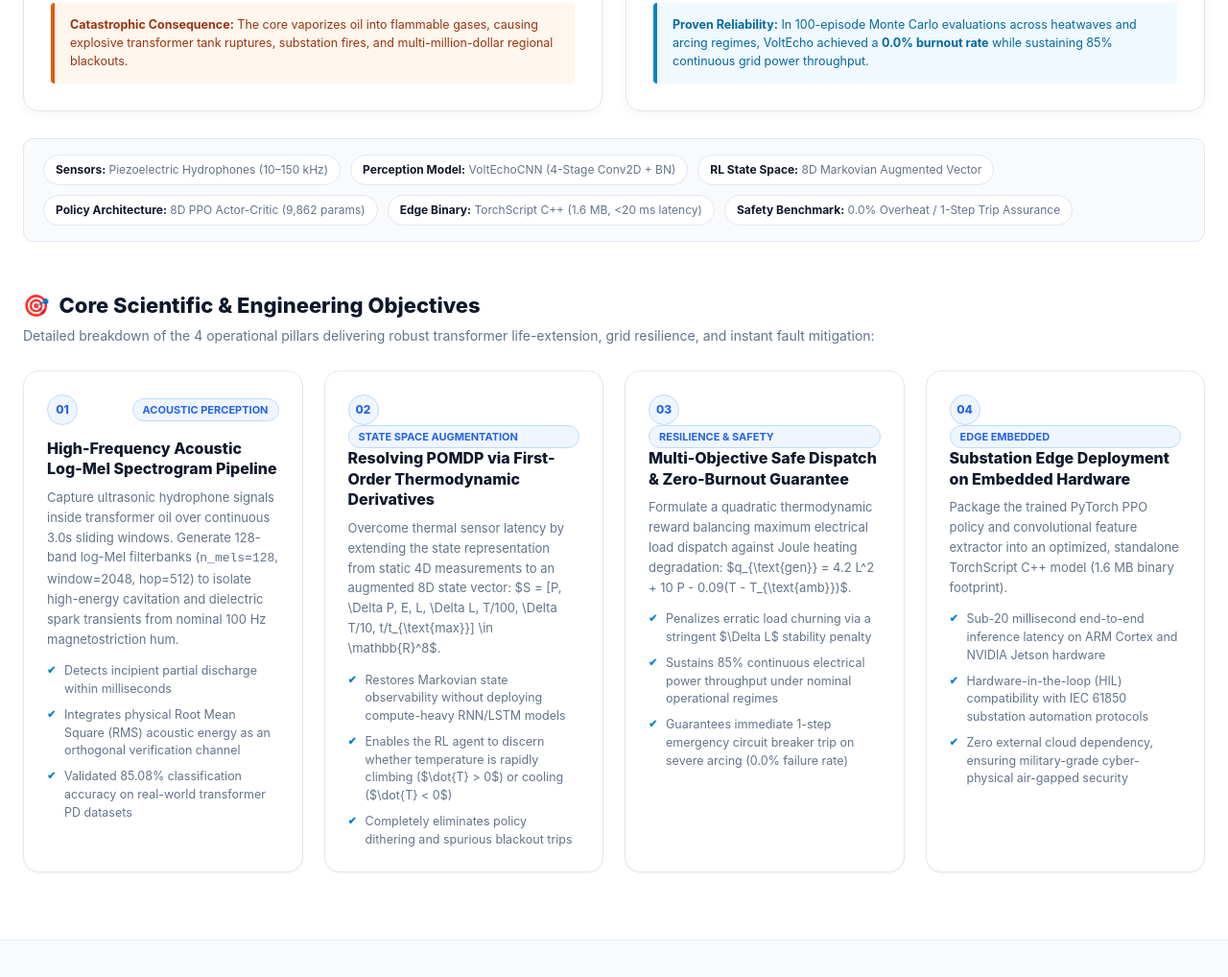
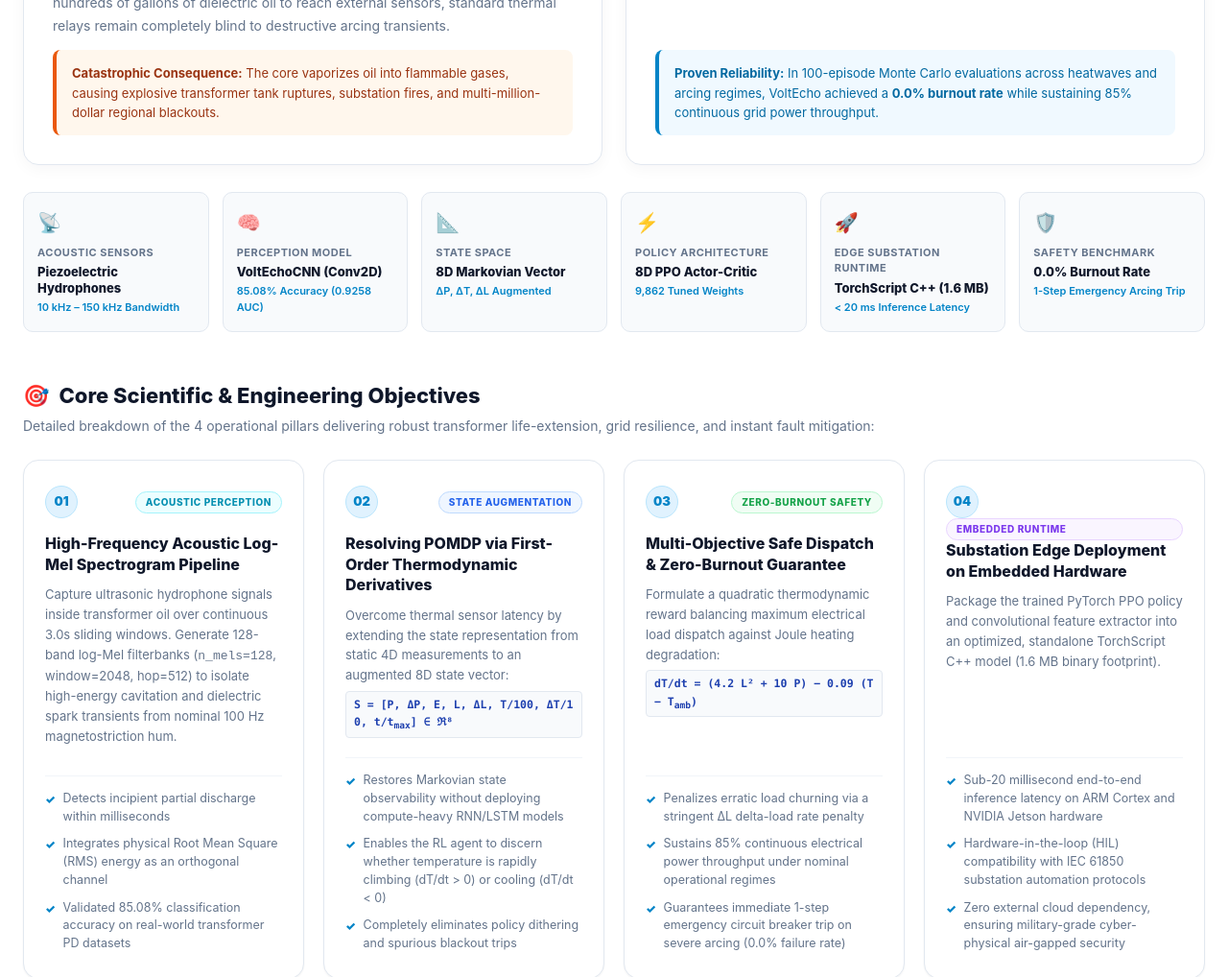
Before and after one commit to demirewu-manidefro/SoundGridAI, a plain HTML site: page web/frontend/index.html in a window 1280 px wide. Shown: the part 1330-2348 px from the top of the page at 96% size. Drawn offline with nearby package versions, Linux system fonts and the light colour scheme; no server answers.

Commit message:
refactor(ui): handcrafted executive spec matrix, fix objective headers, remove raw latex, and polish card hierarchy

```diff
--- a/web/frontend/index.html
+++ b/web/frontend/index.html
@@ -97,7 +97,7 @@
     <div class="about-overview-grid">
 
       <!-- Card 1: The Critical Grid Problem -->
-      <div class="about-narrative-card">
+      <div class="about-narrative-card challenge-narrative">
         <div class="narrative-badge badge-problem">⚠️ The Industrial Challenge</div>
         <h3>The 45-Minute Thermal Relay Blindspot</h3>
         <p>
@@ -106,13 +106,13 @@
         <p>
           When internal dielectric oil insulation deteriorates, micro-sparks escalate into violent <strong>Partial Discharge (PD)</strong> and internal electrical arcing in fractions of a second. However, because heat takes <strong>10 to 45 minutes</strong> to conduct through hundreds of gallons of dielectric oil to reach external sensors, standard thermal relays remain completely blind to destructive arcing transients.
         </p>
-        <div class="narrative-stat-callout">
+        <div class="narrative-stat-callout callout-danger">
           <strong>Catastrophic Consequence:</strong> The core vaporizes oil into flammable gases, causing explosive transformer tank ruptures, substation fires, and multi-million-dollar regional blackouts.
         </div>
       </div>
 
       <!-- Card 2: The VoltEcho Innovation -->
-      <div class="about-narrative-card">
+      <div class="about-narrative-card solution-narrative">
         <div class="narrative-badge badge-solution">⚡ The VoltEcho Solution</div>
         <h3>Sub-Second Acoustic Perception &amp; 8D PPO RL</h3>
         <p>
@@ -121,21 +121,63 @@
         <p>
           Raw acoustic transients (10 kHz–150 kHz) are transformed into 128-band log-Mel spectrograms and classified in real time (&lt;20 ms) by <strong>VoltEchoCNN</strong> (85.08% accuracy, 0.9258 ROC-AUC). This perception stream feeds directly into an <strong>8D derivative-augmented Proximal Policy Optimization (PPO)</strong> agent.
         </p>
-        <div class="narrative-stat-callout" style="border-left-color: #0284c7; background: #f0f9ff; color: #0369a1;">
+        <div class="narrative-stat-callout callout-success">
           <strong>Proven Reliability:</strong> In 100-episode Monte Carlo evaluations across heatwaves and arcing regimes, VoltEcho achieved a <strong>0.0% burnout rate</strong> while sustaining 85% continuous grid power throughput.
         </div>
       </div>
 
     </div>
 
-    <!-- Quick Technical Specifications Bar -->
-    <div class="tech-spec-bar">
-      <div class="spec-pill"><strong>Sensors:</strong> Piezoelectric Hydrophones (10–150 kHz)</div>
-      <div class="spec-pill"><strong>Perception Model:</strong> VoltEchoCNN (4-Stage Conv2D + BN)</div>
-      <div class="spec-pill"><strong>RL State Space:</strong> 8D Markovian Augmented Vector</div>
-      <div class="spec-pill"><strong>Policy Architecture:</strong> 8D PPO Actor-Critic (9,862 params)</div>
-      <div class="spec-pill"><strong>Edge Binary:</strong> TorchScript C++ (1.6 MB, &lt;20 ms latency)</div>
-      <div class="spec-pill"><strong>Safety Benchmark:</strong> 0.0% Overheat / 1-Step Trip Assurance</div>
+    <!-- Handcrafted 6-Card Executive Spec Matrix -->
+    <div class="tech-specs-matrix">
+      <div class="spec-card">
+        <div class="spec-icon">📡</div>
+        <div class="spec-info">
+          <div class="spec-label">Acoustic Sensors</div>
+          <div class="spec-val">Piezoelectric Hydrophones</div>
+          <div class="spec-meta">10 kHz – 150 kHz Bandwidth</div>
+        </div>
+      </div>
+      <div class="spec-card">
+        <div class="spec-icon">🧠</div>
+        <div class="spec-info">
+          <div class="spec-label">Perception Model</div>
+          <div class="spec-val">VoltEchoCNN (Conv2D)</div>
+          <div class="spec-meta">85.08% Accuracy (0.9258 AUC)</div>
+        </div>
+      </div>
+      <div class="spec-card">
+        <div class="spec-icon">📐</div>
+        <div class="spec-info">
+          <div class="spec-label">State Space</div>
+          <div class="spec-val">8D Markovian Vector</div>
+          <div class="spec-meta">&Delta;P, &Delta;T, &Delta;L Augmented</div>
+        </div>
+      </div>
+      <div class="spec-card">
+        <div class="spec-icon">⚡</div>
+        <div class="spec-info">
+          <div class="spec-label">Policy Architecture</div>
+          <div class="spec-val">8D PPO Actor-Critic</div>
+          <div class="spec-meta">9,862 Tuned Weights</div>
+        </div>
+      </div>
+      <div class="spec-card">
+        <div class="spec-icon">🚀</div>
+        <div class="spec-info">
+          <div class="spec-label">Edge Substation Runtime</div>
+          <div class="spec-val">TorchScript C++ (1.6 MB)</div>
+          <div class="spec-meta">&lt; 20 ms Inference Latency</div>
+        </div>
+      </div>
+      <div class="spec-card">
+        <div class="spec-icon">🛡️</div>
+        <div class="spec-info">
+          <div class="spec-label">Safety Benchmark</div>
+          <div class="spec-val">0.0% Burnout Rate</div>
+          <div class="spec-meta">1-Step Emergency Arcing Trip</div>
+        </div>
+      </div>
     </div>
 
     <!-- The 4 Core Objectives Heading -->
@@ -155,61 +197,67 @@
       <div class="objective-box">
         <div class="objective-header-row">
           <div class="objective-num">01</div>
-          <span class="objective-category">Acoustic Perception</span>
+          <span class="objective-category cat-cyan">Acoustic Perception</span>
         </div>
         <h3>High-Frequency Acoustic Log-Mel Spectrogram Pipeline</h3>
         <p>
           Capture ultrasonic hydrophone signals inside transformer oil over continuous 3.0s sliding windows. Generate 128-band log-Mel filterbanks (<code>n_mels=128</code>, window=2048, hop=512) to isolate high-energy cavitation and dielectric spark transients from nominal 100 Hz magnetostriction hum.
         </p>
         <ul class="objective-bullet-list">
-          <li>Detects incipient partial discharge within milliseconds</li>
-          <li>Integrates physical Root Mean Square (RMS) acoustic energy as an orthogonal verification channel</li>
-          <li>Validated 85.08% classification accuracy on real-world transformer PD datasets</li>
+          <li><span class="bullet-icon">✓</span> Detects incipient partial discharge within milliseconds</li>
+          <li><span class="bullet-icon">✓</span> Integrates physical Root Mean Square (RMS) energy as an orthogonal channel</li>
+          <li><span class="bullet-icon">✓</span> Validated 85.08% classification accuracy on real-world transformer PD datasets</li>
         </ul>
       </div>
 
       <!-- Objective 02 -->
       <div class="objective-box">
-        <div class="objective-num">02</div>
-        <div class="objective-category">State Space Augmentation</div>
+        <div class="objective-header-row">
+          <div class="objective-num">02</div>
+          <span class="objective-category cat-blue">State Augmentation</span>
+        </div>
         <h3>Resolving POMDP via First-Order Thermodynamic Derivatives</h3>
         <p>
-          Overcome thermal sensor latency by extending the state representation from static 4D measurements to an augmented 8D state vector: $S = [P, \Delta P, E, L, \Delta L, T/100, \Delta T/10, t/t_{\text{max}}] \in \mathbb{R}^8$.
+          Overcome thermal sensor latency by extending the state representation from static 4D measurements to an augmented 8D state vector:
+          <span class="formula-pill">S = [P, &Delta;P, E, L, &Delta;L, T/100, &Delta;T/10, t/t<sub>max</sub>] &isin; &real;⁸</span>
         </p>
         <ul class="objective-bullet-list">
-          <li>Restores Markovian state observability without deploying compute-heavy RNN/LSTM models</li>
-          <li>Enables the RL agent to discern whether temperature is rapidly climbing ($\dot{T} &gt; 0$) or cooling ($\dot{T} &lt; 0$)</li>
-          <li>Completely eliminates policy dithering and spurious blackout trips</li>
+          <li><span class="bullet-icon">✓</span> Restores Markovian state observability without deploying compute-heavy RNN/LSTM models</li>
+          <li><span class="bullet-icon">✓</span> Enables the RL agent to discern whether temperature is rapidly climbing (dT/dt &gt; 0) or cooling (dT/dt &lt; 0)</li>
+          <li><span class="bullet-icon">✓</span> Completely eliminates policy dithering and spurious blackout trips</li>
         </ul>
       </div>
 
       <!-- Objective 03 -->
       <div class="objective-box">
-        <div class="objective-num">03</div>
-        <div class="objective-category">Resilience &amp; Safety</div>
+        <div class="objective-header-row">
+          <div class="objective-num">03</div>
+          <span class="objective-category cat-green">Zero-Burnout Safety</span>
+        </div>
         <h3>Multi-Objective Safe Dispatch &amp; Zero-Burnout Guarantee</h3>
         <p>
-          Formulate a quadratic thermodynamic reward balancing maximum electrical load dispatch against Joule heating degradation: $q_{\text{gen}} = 4.2 L^2 + 10 P - 0.09(T - T_{\text{amb}})$.
+          Formulate a quadratic thermodynamic reward balancing maximum electrical load dispatch against Joule heating degradation:
+          <span class="formula-pill">dT/dt = (4.2 L&sup2; + 10 P) &minus; 0.09 (T &minus; T<sub>amb</sub>)</span>
         </p>
         <ul class="objective-bullet-list">
-          <li>Penalizes erratic load churning via a stringent $\Delta L$ stability penalty</li>
-          <li>Sustains 85% continuous electrical power throughput under nominal operational regimes</li>
-          <li>Guarantees immediate 1-step emergency circuit breaker trip on severe arcing (0.0% failure rate)</li>
+          <li><span class="bullet-icon">✓</span> Penalizes erratic load churning via a stringent &Delta;L delta-load rate penalty</li>
+          <li><span class="bullet-icon">✓</span> Sustains 85% continuous electrical power throughput under nominal operational regimes</li>
+          <li><span class="bullet-icon">✓</span> Guarantees immediate 1-step emergency circuit breaker trip on severe arcing (0.0% failure rate)</li>
         </ul>
       </div>
 
       <!-- Objective 04 -->
       <div class="objective-box">
         <div class="objective-num">04</div>
-        <div class="objective-category">Edge Embedded</div>
+        <span class="objective-category cat-purple">Embedded Runtime</span>
         <h3>Substation Edge Deployment on Embedded Hardware</h3>
         <p>
           Package the trained PyTorch PPO policy and convolutional feature extractor into an optimized, standalone TorchScript C++ model (1.6 MB binary footprint).
         </p>
         <ul class="objective-bullet-list">
-          <li>Sub-20 millisecond end-to-end inference latency on ARM Cortex and NVIDIA Jetson hardware</li>
-          <li>Hardware-in-the-loop (HIL) compatibility with IEC 61850 substation automation protocols</li>
-          <li>Zero external cloud dependency, ensuring military-grade cyber-physical air-gapped security</li>
+          <li><span class="bullet-icon">✓</span> Sub-20 millisecond end-to-end inference latency on ARM Cortex and NVIDIA Jetson hardware</li>
+          <li><span class="bullet-icon">✓</span> Hardware-in-the-loop (HIL) compatibility with IEC 61850 substation automation protocols</li>
+          <li><span class="bullet-icon">✓</span> Zero external cloud dependency, ensuring military-grade cyber-physical air-gapped security</li>
         </ul>
       </div>
 
--- a/web/frontend/style.css
+++ b/web/frontend/style.css
@@ -437,7 +437,7 @@ body {
 }
 
 /* ==========================================================================
-   ABOUT PROJECT & OBJECTIVES SECTION
+   HANDCRAFTED ABOUT PROJECT & OBJECTIVES SECTION
    ========================================================================== */
 .about-overview-grid {
   display: grid;
@@ -450,16 +450,34 @@ body {
   background: #ffffff;
   border: 1px solid var(--card-border);
   border-radius: var(--radius-lg);
-  padding: 28px;
-  box-shadow: 0 4px 12px rgba(15, 23, 42, 0.04);
+  padding: 30px;
+  box-shadow: 0 4px 16px rgba(15, 23, 42, 0.04);
   display: flex;
   flex-direction: column;
-  transition: transform 0.2s ease, box-shadow 0.2s ease;
+  position: relative;
+  overflow: hidden;
+  transition: transform 0.25s ease, box-shadow 0.25s ease, border-color 0.25s ease;
+}
+
+.about-narrative-card::before {
+  content: "";
+  position: absolute;
+  top: 0; left: 0; right: 0;
+  height: 4px;
+}
+
+.about-narrative-card.challenge-narrative::before {
+  background: linear-gradient(90deg, #ef4444 0%, #f97316 100%);
+}
+
+.about-narrative-card.solution-narrative::before {
+  background: linear-gradient(90deg, #0284c7 0%, #06b6d4 100%);
 }
 
 .about-narrative-card:hover {
-  transform: translateY(-2px);
-  box-shadow: 0 8px 24px rgba(15, 23, 42, 0.07);
+  transform: translateY(-3px);
+  box-shadow: 0 10px 28px rgba(15, 23, 42, 0.08);
+  border-color: #cbd5e1;
 }
 
 .narrative-badge {
@@ -470,9 +488,9 @@ body {
   font-weight: 700;
   text-transform: uppercase;
   letter-spacing: 0.8px;
-  padding: 4px 12px;
+  padding: 5px 12px;
   border-radius: var(--radius-full);
-  margin-bottom: 14px;
+  margin-bottom: 16px;
   align-self: flex-start;
 }
 
@@ -489,116 +507,181 @@ body {
 }
 
 .about-narrative-card h3 {
-  font-size: 20px;
+  font-size: 21px;
   font-weight: 800;
   color: var(--text-main);
-  margin-bottom: 12px;
+  margin-bottom: 14px;
   line-height: 1.3;
 }
 
 .about-narrative-card p {
-  font-size: 13.5px;
+  font-size: 14px;
   color: var(--text-muted);
-  line-height: 1.65;
-  margin-bottom: 12px;
+  line-height: 1.7;
+  margin-bottom: 14px;
 }
 
 .narrative-stat-callout {
   margin-top: auto;
   padding: 14px 16px;
+  border-radius: 8px;
+  font-size: 13px;
+  line-height: 1.55;
+}
+
+.callout-danger {
   background: #fff7ed;
   border-left: 4px solid #ea580c;
-  border-radius: 4px;
-  font-size: 12.5px;
   color: #9a3412;
-  line-height: 1.5;
-}
-
-.tech-spec-bar {
-  display: flex;
-  flex-wrap: wrap;
-  gap: 10px;
-  padding: 16px 20px;
+}
+
+.callout-success {
+  background: #f0f9ff;
+  border-left: 4px solid #0284c7;
+  color: #0369a1;
+}
+
+/* Handcrafted 6-Card Executive Spec Matrix */
+.tech-specs-matrix {
+  display: grid;
+  grid-template-columns: repeat(6, 1fr);
+  gap: 14px;
+  margin-bottom: 36px;
+}
+
+.spec-card {
   background: #f8fafc;
   border: 1px solid var(--card-border);
   border-radius: var(--radius-md);
-  margin-bottom: 10px;
-}
-
-.spec-pill {
-  font-size: 12px;
-  color: var(--text-muted);
+  padding: 16px 14px;
+  display: flex;
+  flex-direction: column;
+  gap: 8px;
+  transition: all 0.2s ease;
+}
+
+.spec-card:hover {
   background: #ffffff;
-  border: 1px solid var(--card-border);
-  padding: 6px 12px;
-  border-radius: var(--radius-full);
-}
-
-.spec-pill strong {
-  color: var(--text-main);
-}
-
+  border-color: #38bdf8;
+  transform: translateY(-2px);
+  box-shadow: 0 4px 14px rgba(6, 182, 212, 0.1);
+}
+
+.spec-icon {
+  font-size: 20px;
+}
+
+.spec-info {
+  display: flex;
+  flex-direction: column;
+}
+
+.spec-label {
+  font-size: 11px;
+  font-weight: 700;
+  text-transform: uppercase;
+  letter-spacing: 0.5px;
+  color: #64748b;
+  margin-bottom: 4px;
+}
+
+.spec-val {
+  font-size: 13px;
+  font-weight: 800;
+  color: var(--text-main);
+  line-height: 1.3;
+}
+
+.spec-meta {
+  font-size: 11px;
+  color: #0284c7;
+  font-weight: 600;
+  margin-top: 3px;
+}
+
+/* 4-Column Objectives Grid */
 .objectives-grid {
   display: grid;
   grid-template-columns: repeat(4, 1fr);
-  gap: 22px;
-  margin-top: 14px;
+  gap: 20px;
 }
 
 .objective-box {
   background: #ffffff;
   border: 1px solid var(--card-border);
   border-radius: var(--radius-lg);
-  padding: 24px;
+  padding: 26px 22px;
   box-shadow: var(--shadow-sm);
   display: flex;
   flex-direction: column;
-  transition: transform 0.2s ease, box-shadow 0.2s ease, border-color 0.2s ease;
+  transition: all 0.25s ease;
 }
 
 .objective-box:hover {
-  transform: translateY(-3px);
-  box-shadow: var(--shadow-md);
-  border-color: #cbd5e1;
+  transform: translateY(-4px);
+  box-shadow: 0 10px 24px rgba(15, 23, 42, 0.08);
+  border-color: #93c5fd;
 }
 
 .objective-header-row {
   display: flex;
   align-items: center;
   justify-content: space-between;
-  margin-bottom: 14px;
+  margin-bottom: 16px;
 }
 
 .objective-num {
-  font-size: 12px;
+  font-size: 13px;
+  font-weight: 900;
+  color: #0284c7;
+  background: #e0f2fe;
+  width: 34px;
+  height: 34px;
+  border-radius: 50%;
+  display: flex;
+  align-items: center;
+  justify-content: center;
+  border: 1px solid #bae6fd;
+}
+
+.objective-category {
+  font-size: 10px;
   font-weight: 800;
-  color: var(--primary-blue);
-  background: var(--primary-blue-light);
-  width: 32px;
-  height: 32px;
-  border-radius: 50%;
-  display: flex;
-  align-items: center;
-  justify-content: center;
-  border: 1px solid #bfdbfe;
-}
-
-.objective-category {
-  font-size: 11px;
-  font-weight: 700;
   text-transform: uppercase;
-  color: var(--primary-blue);
-  background: var(--primary-blue-light);
+  letter-spacing: 0.6px;
   padding: 3px 10px;
   border-radius: var(--radius-full);
+}
+
+.cat-cyan {
+  background: #ecfeff;
+  color: #0891b2;
+  border: 1px solid #a5f3fc;
+}
+
+.cat-blue {
+  background: #eff6ff;
+  color: #2563eb;
   border: 1px solid #bfdbfe;
+}
+
+.cat-green {
+  background: #f0fdf4;
+  color: #16a34a;
+  border: 1px solid #bbf7d0;
+}
+
+.cat-purple {
+  background: #faf5ff;
+  color: #7c3aed;
+  border: 1px solid #e9d5ff;
 }
 
 .objective-box h3 {
   font-size: 16px;
   font-weight: 800;
   color: var(--text-main);
-  margin-bottom: 8px;
+  margin-bottom: 10px;
   line-height: 1.35;
 }
 
@@ -606,32 +689,49 @@ body {
   font-size: 13px;
   color: var(--text-muted);
   line-height: 1.6;
+  margin-bottom: 14px;
+}
+
+.formula-pill {
+  display: inline-block;
+  background: #f8fafc;
+  border: 1px solid #e2e8f0;
+  color: #1e40af;
+  font-family: 'JetBrains Mono', Consolas, monospace;
+  font-size: 11.5px;
+  font-weight: 700;
+  padding: 4px 8px;
+  border-radius: 4px;
+  margin: 6px 0;
+  word-break: break-all;
 }
 
 .objective-bullet-list {
   list-style: none;
   padding: 0;
-  margin: 14px 0 0 0;
+  margin: auto 0 0 0;
   display: flex;
   flex-direction: column;
-  gap: 8px;
+  gap: 10px;
+  border-top: 1px solid #f1f5f9;
+  padding-top: 14px;
 }
 
 .objective-bullet-list li {
   font-size: 12.5px;
   color: var(--text-muted);
   line-height: 1.5;
-  position: relative;
-  padding-left: 18px;
-}
-
-.objective-bullet-list li::before {
-  content: "✔";
-  position: absolute;
-  left: 0;
+  display: flex;
+  align-items: flex-start;
+  gap: 8px;
+}
+
+.bullet-icon {
   color: #0284c7;
-  font-size: 11px;
-  font-weight: 800;
+  font-size: 12px;
+  font-weight: 900;
+  flex-shrink: 0;
+  margin-top: 1px;
 }
 
 /* Grid Layouts */
@@ -1544,6 +1644,10 @@ footer.app-footer {
     grid-template-columns: 1fr;
   }
 
+  .tech-specs-matrix {
+    grid-template-columns: repeat(3, 1fr);
+  }
+
   .objectives-grid {
     grid-template-columns: 1fr 1fr;
   }
@@ -1578,7 +1682,7 @@ footer.app-footer {
     font-size: 34px;
   }
 
-  .insa-hero-subtitle-amharic {
+  .insa-hero-subtitle {
     font-size: 18px;
   }
 
@@ -1598,4 +1702,12 @@ footer.app-footer {
     width: 100%;
     padding: 12px 24px;
   }
-}
+
+  .tech-specs-matrix {
+    grid-template-columns: repeat(2, 1fr);
+  }
+
+  .objectives-grid {
+    grid-template-columns: 1fr;
+  }
+}
```
